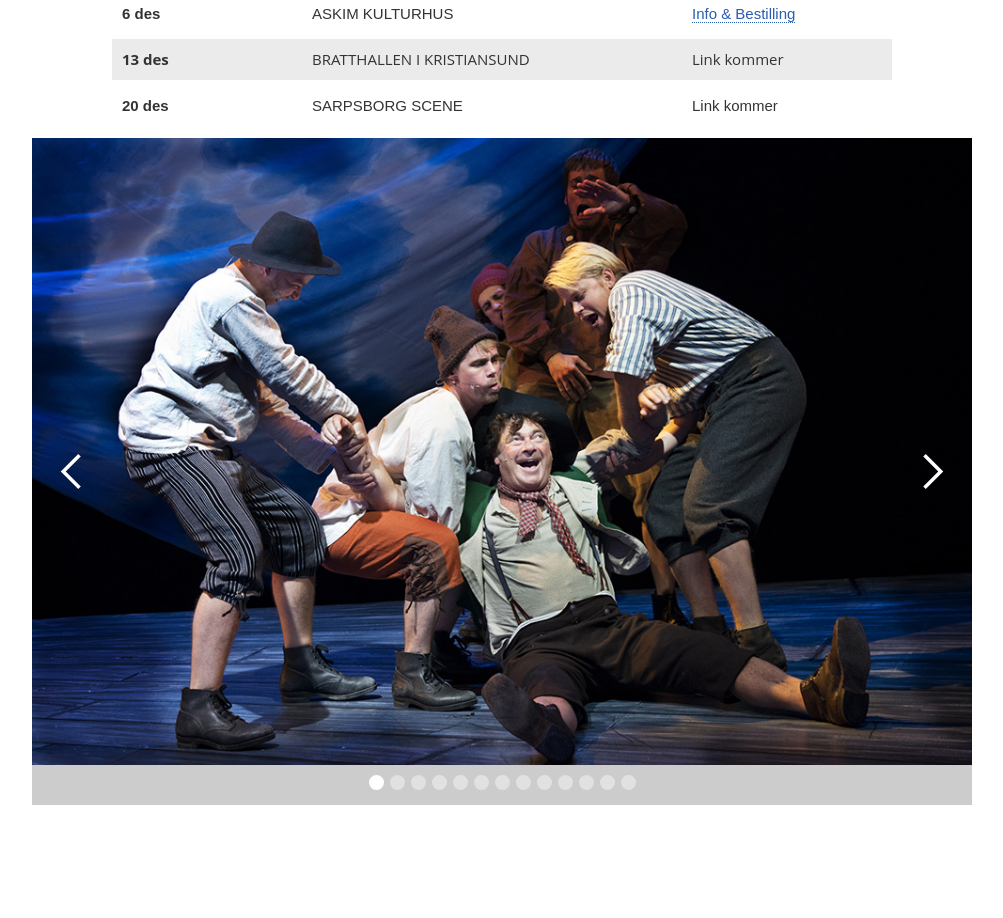
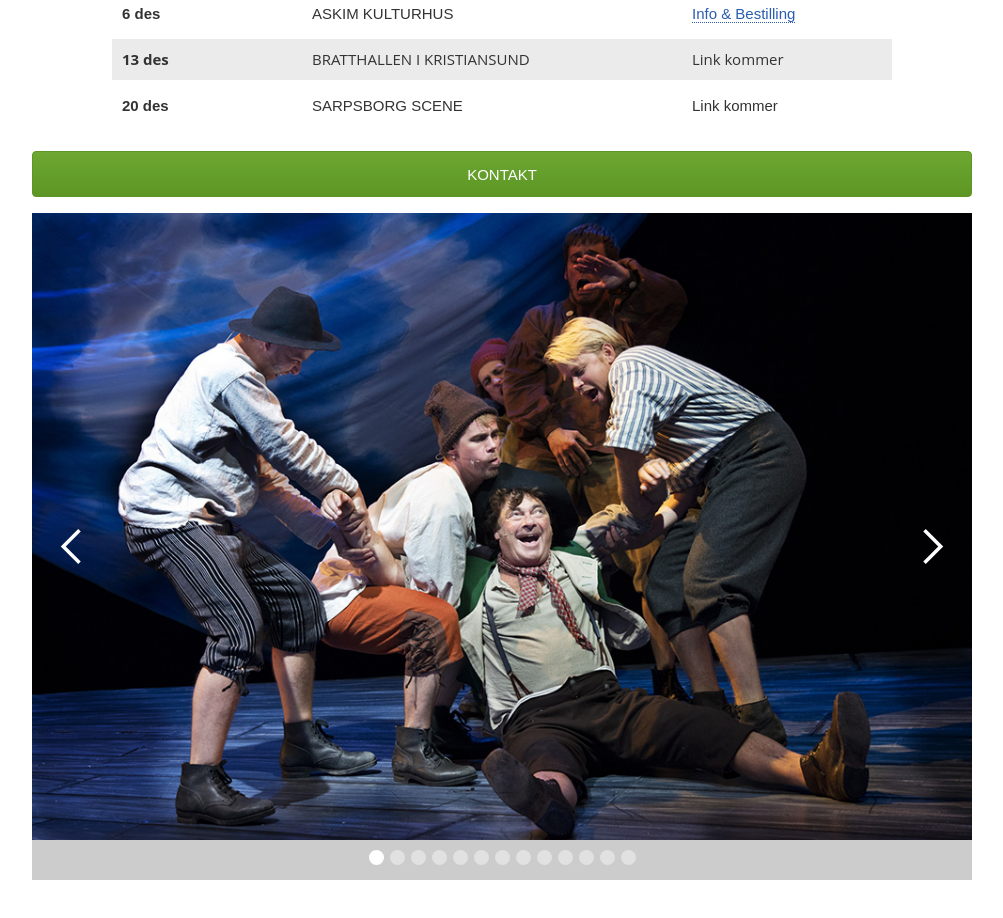
Before and after one commit to front/jeppemusikalen, a plain HTML site: page index.html in a window 1280 px wide. Shown: the part 1759-2677 px from the top of the page, without its empty margins (138-1141 px from the left). Drawn offline with nearby package versions, Linux system fonts and the light colour scheme; a script that the page names is missing.

Commit message:
added contact button

```diff
--- a/css/jeppemusikalen951122.webflow.css
+++ b/css/jeppemusikalen951122.webflow.css
@@ -52,14 +52,29 @@ p {
   margin-bottom: 5px;
 }
 .button {
+  position: static;
+  left: 0px;
+  top: 0px;
+  bottom: 0px;
   display: inline-block;
-  margin-top: 0px;
-  margin-bottom: 4px;
-  padding: 7px 15px 4px;
-  background-color: #a16d4c;
+  width: 100%;
+  height: 46px;
+  margin: 25px 0px 4px;
+  padding: 12px 15px 4px;
+  float: none;
+  clear: none;
+  border: 1px solid #5d9624;
+  border-radius: 4px;
+  background-color: #8ea14c;
+  background-image: -webkit-linear-gradient(#6da832, #5d9624);
+  background-image: -o-linear-gradient(#6da832, #5d9624);
+  background-image: linear-gradient(#6da832, #5d9624);
+  opacity: 1;
+  direction: ltr;
   color: white;
   text-align: center;
   text-decoration: none;
+  text-transform: uppercase;
 }
 .social-btn {
   margin-top: 10px;
@@ -92,3 +107,9 @@ p {
 .slider-size {
   height: 667px;
 }
+@media (max-width: 991px) {
+}
+@media (max-width: 767px) {
+}
+@media (max-width: 479px) {
+}
--- a/index.html
+++ b/index.html
@@ -1,6 +1,6 @@
 <!DOCTYPE html>
 <!-- This site was created in Webflow. http://www.webflow.com-->
-<!-- Last Published: Mon Sep 08 2014 10:47:08 GMT+0000 (UTC) -->
+<!-- Last Published: Mon Sep 08 2014 11:29:51 GMT+0000 (UTC) -->
 <html data-wf-site="54099cddb1e337411bffe7d1" data-wf-page="54099cddb1e337411bffe7d3">
 <head>
   <meta charset="utf-8">
@@ -195,6 +195,8 @@
           </div>
           <div class="w-col w-col-1"></div>
         </div>
+        <div><a class="button" href="mailto:post@jeppemusikalen.no?subject=Jeppemusikalen" target="_blank">Kontakt</a>
+        </div>
       </div>
     </div>
   </div>
```
